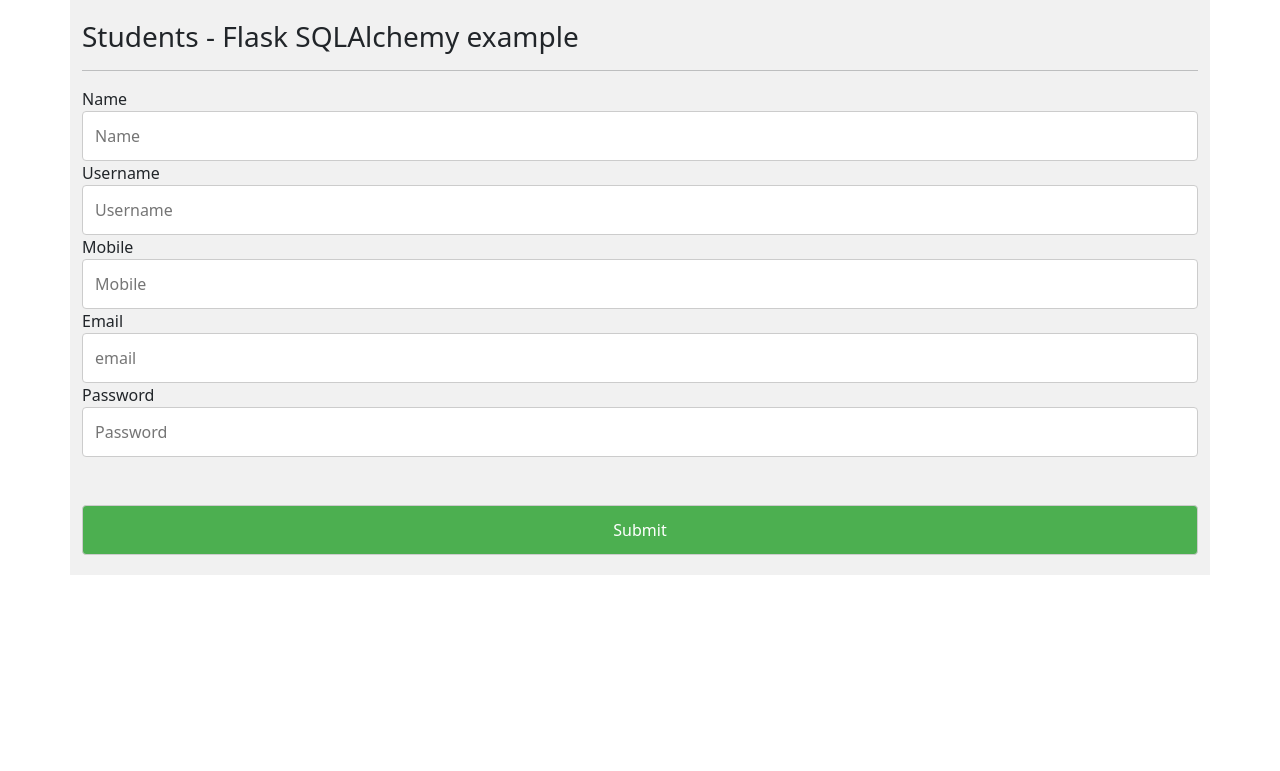
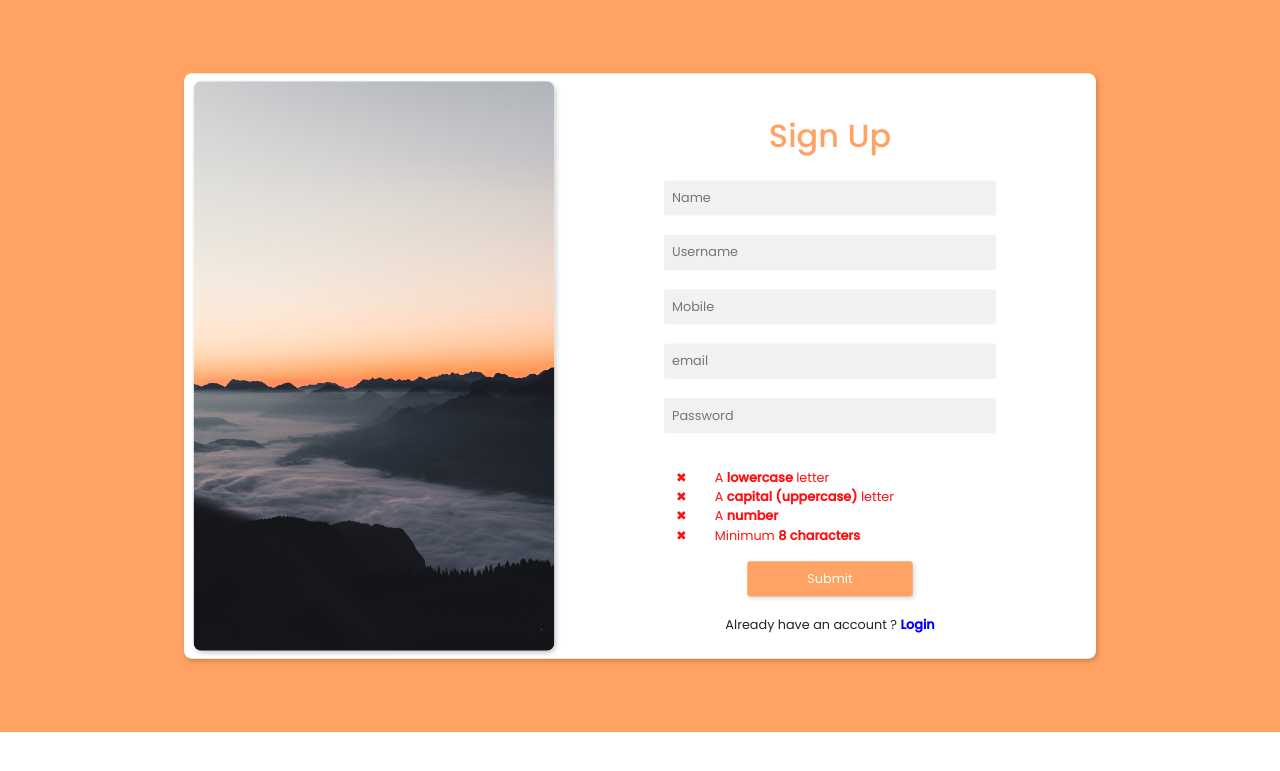
Before and after one commit to chintan-27/FLASK-PASSWORD-ENCRYPTION-PROJECT, a Flask app: page /signup in a window 1280 px wide. Shown: the top 771 px of the page. Run offline with Flask 2, Linux system fonts and the light colour scheme.

Commit message:
Complete

```diff
--- a/app.py
+++ b/app.py
@@ -38,13 +38,16 @@ def login():
         username = request.form.get('username')
         password = request.form.get('password')
         users = User.query.filter_by(username = username).all()
-        print()
-        val_hash = hashing.hash_value(password, salt='abcd')
-        if(val_hash == decrypt(users[0].password)):
-            return render_template('index.html',message = "Logged In")
+        if(len(users) > 0):
+            val_hash = hashing.hash_value(password, salt='abcd')
+            if(val_hash == decrypt(users[0].password)):
+                return render_template('index.html',message = "Logged In")
+            else:
+                return render_template('login.html',message = 'Check Your credentials')
+            return render_template('login.html')
         else:
             return render_template('login.html',message = 'Check Your credentials')
-        return render_template('login.html')
+
     return render_template('login.html')
 
 @app.route('/logout')
--- a/static/styles/style.css
+++ b/static/styles/style.css
@@ -1,33 +1,34 @@
+@import url('https://fonts.googleapis.com/css2?family=Poppins:ital,wght@0,100;0,200;0,300;0,400;0,500;1,100;1,200;1,300;1,400;1,500;1,600;1,700&display=swap');
+
+*{
+  font-family: 'Poppins', sans-serif;
+}
+
 input {
     width: 100%;
-    padding: 12px;
-    border: 1px solid #ccc;
+    border: none;
+    background-color:#f1f1f1;
+    padding: 10px;
     border-radius: 4px;
     box-sizing: border-box;
-    margin-top: 6px;
-    margin-bottom: 16px;
+  }
+  input:focus{
+    outline: none;
+  }
+  /* Style the submit button */
+  input[type=submit] {
+    width: 50%;
+
+    background-color: #FFA263;
+    color: white;
+    box-shadow: 3px 3px 5px #0002;
   }
 
-  /* Style the submit button */
-  input[type=submit] {
-    background-color: #4CAF50;
-    color: white;
-  }
-
-  /* Style the container for inputs */
-  .container {
-    background-color: #f1f1f1;
-    padding: 20px;
-  }
-
-
   #message {
-    display:none;
-    background: #f1f1f1;
     color: #000;
     position: relative;
     padding: 20px;
-    margin-top: 10px;
+    margin-left: 30px;
   }
 
   #message p {
@@ -47,7 +48,7 @@ input {
 
   /* Add a red text color and an "x" icon when the requirements are wrong */
   .invalid {
-    color: red;
+    color:#FF1111;
   }
 
   .invalid:before {
@@ -55,3 +56,62 @@ input {
     left: -35px;
     content: "✖";
   }
+
+  .container {
+    padding:0;
+    background-color: #fff;
+    box-shadow: 2px 3px 6px #0003;
+    border-radius: 10px;
+    overflow: hidden;
+    transform: scale(0.8);
+    }
+    .imgb{
+      padding: 10px;
+    }
+
+    .imgb img{
+    border-radius: 10px;
+    width: 100%;
+    box-shadow: 2px 3px 6px #0003;
+    height:100%;
+    }
+
+    .last{
+      color: #00F;
+      font-weight: bold;
+      text-decoration: none;
+    }
+
+    .msg p{
+      background-color: #f004;
+      padding: 10px;
+      color: #f00;
+      border-radius: 3px;
+      border: 1px solid #f00;
+      margin-bottom:5px;
+    }
+
+    .new-btn:hover{
+      background:#FFA263;
+      width: 100%;
+      border: 10px solid #fff;
+      border-radius:5px;
+      padding:30px;
+      margin:30px;
+      box-shadow:4px 5px 6px #0003;
+      color:#fff;
+      text-decoration: none;
+    }
+
+    .new-btn{
+      border-radius:5px;
+      padding:30px;
+      margin:30px;
+      box-shadow:4px 5px 6px #0003;
+      color:#FFA263;
+      text-decoration: none;
+      background:#fff;
+      width: 100%;
+      border: 10px solid #FFA263;
+      transition:0.5s;
+    }
--- a/templates/signup.html
+++ b/templates/signup.html
@@ -6,42 +6,53 @@
       <link href="https://cdn.jsdelivr.net/npm/bootstrap@5.0.0-beta3/dist/css/bootstrap.min.css" rel="stylesheet" integrity="sha384-eOJMYsd53ii+scO/bJGFsiCZc+5NDVN2yr8+0RDqr0Ql0h+rP48ckxlpbzKgwra6" crossorigin="anonymous">
    </head>
    <body>
+     <div class="n" style="background-color:#FFA263;max-height: 100vh;">
    <div class="container">
-      <h3>Students - Flask SQLAlchemy example</h3>
-      <hr/>
+      <div class="row ">
+        <div class="col-md-5 imgb">
+          <img src="{{ url_for('static',filename='img/pic.jpg') }}" alt="">
+        </div>
+        <div class="col-md-1"></div>
+        <div class="col-md-5" style="padding: 30px;">
 
-      {%- if message %}
+      <center><br>
+        <h1 style="color: #FFA263;">Sign Up</h1><br>
+        {%- if message %}
          <div class = "alert alert-danger">
             {{ message }}
          </div>
       {%- endif %}
+      <form onsubmit= "submit(this)" action = "{{ request.path }}" method = "post">
+                 <input type = "text" name = "name" placeholder = "Name"  required/><br><br>
 
-      <form onsubmit= "submit(this)" action = "{{ request.path }}" method = "post">
-         <label for = "name">Name</label><br>
-         <input type = "text" name = "name" placeholder = "Name"  required/><br>
+        <input type = "text" name = "username" placeholder = "Username"  required/><br><br>
 
-         <label for = "username">Username</label><br>
-         <input type = "text" name = "username" placeholder = "Username"  required/><br>
+         <input type="text" name = "mobile" placeholder = "Mobile"  required/><br>  <br>
 
-         <label for = "mobile">Mobile</label><br>
-         <input type="text" name = "mobile" placeholder = "Mobile" pattern="/^\d{10}$/" required/><br>
+         <input type = "email" name = "email" placeholder = "email"  required/><br><br>
 
-         <label for = "email">Email</label><br>
-         <input type = "email" name = "email" placeholder = "email"  required/><br>
+         <input type = "password" id="psw" name="password" placeholder="Password" pattern="(?=.*\d)(?=.*[a-z])(?=.*[A-Z]).{8,}" title="Must contain at least one number and one uppercase and lowercase letter, and at least 8 or more characters" required/><br><br>
+    </center>
 
-         <label for = "passowrd">Password</label><br>
-         <input type = "password" id="psw" name="password" placeholder="Password" pattern="(?=.*\d)(?=.*[a-z])(?=.*[A-Z]).{8,}" title="Must contain at least one number and one uppercase and lowercase letter, and at least 8 or more characters" required/><br>
-         <br><br>
-         <input type = "submit" value = "Submit" />
+         <div id="message">
+          <span id="letter" class="invalid">A <b>lowercase</b> letter</span><br>
+          <span id="capital" class="invalid">A <b>capital (uppercase)</b> letter</span><br>
+          <span id="number" class="invalid">A <b>number</b></span><br>
+          <span id="length" class="invalid">Minimum <b>8 characters</b></span><br>
+        </div>
+        <center>
+         <input type = "submit" value = "Submit" /> <br> <br>
+         Already have an account ? <a href="/login" class="last">Login</a>
+        </center>
       </form>
-      <div id="message">
-         <h3>Password must contain the following:</h3>
-         <p id="letter" class="invalid">A <b>lowercase</b> letter</p>
-         <p id="capital" class="invalid">A <b>capital (uppercase)</b> letter</p>
-         <p id="number" class="invalid">A <b>number</b></p>
-         <p id="length" class="invalid">Minimum <b>8 characters</b></p>
-       </div>
+        </div>
+        <div class="col-md-1"></div>
+
+     </div>
+      </div>
    </div>
+  </div>
+
       <script>
          var myInput = document.getElementById("psw");
          var letter = document.getElementById("letter");
```
Also changed, not shown: templates/index.html (+30 -7 lines), templates/login.html (+23 -6 lines), static/img/pic.jpg (added), users.sqlite3.
